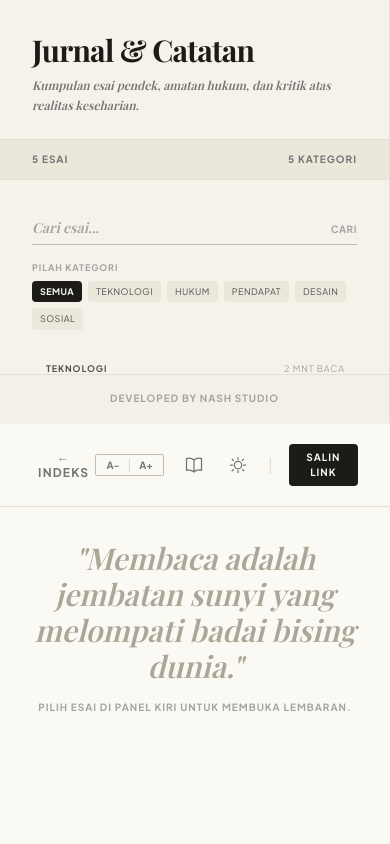
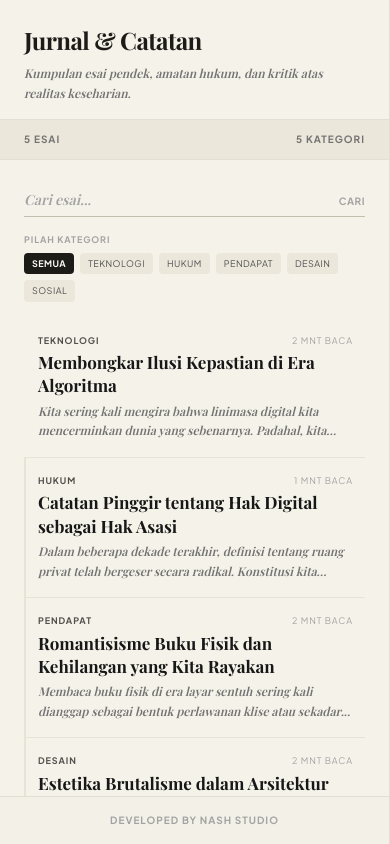
Before and after one commit to nashstudio26/tes-json-blog-, a plain HTML site: page index.html in a window 390 px wide. Drawn offline with nearby package versions, Linux system fonts and the light colour scheme; a web font is replaced by a local one.

Commit message:
Update index.html

```diff
--- a/index.html
+++ b/index.html
@@ -114,11 +114,11 @@
   <div class="grid grid-cols-1 md:grid-cols-12 h-[100dvh] max-h-[100dvh] w-full overflow-hidden">
 
     <!-- SISI KIRI: PANEL NAVIGASI & DAFTAR JURNAL (Compact & Sticky Header) -->
-    <aside id="panel-left" class="md:col-span-5 lg:col-span-4 bg-cream-sidebar dark:bg-charcoal-sidebar border-r border-[#e3dfd3] dark:border-neutral-800 flex flex-col h-full max-h-full overflow-hidden transition-colors duration-400">
+    <aside id="panel-left" class="flex md:col-span-5 lg:col-span-4 bg-cream-sidebar dark:bg-charcoal-sidebar border-r border-[#e3dfd3] dark:border-neutral-800 flex-col h-full max-h-full overflow-hidden transition-colors duration-400">
 
       <!-- Identitas Editorial (Pinned Header) -->
-      <div class="p-8 pb-6 border-b border-[#e3dfd3] dark:border-neutral-800 flex-none">
-        <h1 id="site-title" class="font-serif text-3xl md:text-4xl tracking-tight font-bold mb-2 cursor-pointer transition-all" onclick="resetRouter()">
+      <div class="p-6 md:p-8 pb-4 md:pb-6 border-b border-[#e3dfd3] dark:border-neutral-800 flex-none">
+        <h1 id="site-title" class="font-serif text-2xl sm:text-3xl md:text-4xl tracking-tight font-bold mb-2 cursor-pointer transition-all" onclick="resetRouter()">
           Jurnal & Catatan
         </h1>
         <p id="site-subtitle" class="text-xs text-neutral-500 dark:text-neutral-400 font-serif italic leading-relaxed">
@@ -127,13 +127,13 @@
       </div>
 
       <!-- Statistik Buku (Feature 8 - Pinned) -->
-      <div class="px-8 py-3 bg-[#ebe7db] dark:bg-neutral-900/40 border-b border-[#e3dfd3] dark:border-neutral-800 flex justify-between text-[10px] tracking-widest uppercase text-neutral-500 font-bold flex-none">
+      <div class="px-6 md:px-8 py-3 bg-[#ebe7db] dark:bg-neutral-900/40 border-b border-[#e3dfd3] dark:border-neutral-800 flex justify-between text-[10px] tracking-widest uppercase text-neutral-500 font-bold flex-none">
         <span id="stat-count-posts">0 Esai</span>
         <span id="stat-count-categories">0 Kategori</span>
       </div>
 
       <!-- Ruang Kontrol (Search & Filter Kategori - Pinned) -->
-      <div class="p-8 pb-4 space-y-4 flex-none">
+      <div class="p-6 md:p-8 pb-4 space-y-4 flex-none">
         <!-- Pencarian Minimalis (Feature 9) -->
         <div class="relative">
           <input
@@ -155,7 +155,7 @@
       </div>
 
       <!-- Daftar Jurnal Sastra (Feature 10 - Scrollable secara terisolasi) -->
-      <div class="flex-grow overflow-y-auto custom-scroll px-8 pb-4">
+      <div class="flex-grow overflow-y-auto custom-scroll px-6 md:px-8 pb-4">
         <div id="index-list" class="divide-y divide-[#e3dfd3]/80 dark:divide-neutral-800/80">
           <!-- Item list dinamis -->
         </div>
@@ -172,7 +172,7 @@
     </aside>
 
     <!-- SISI KANAN: RUANG MEMBACA NOVEL (Comfortable Read Pane) -->
-    <main id="panel-right" class="md:col-span-7 lg:col-span-8 flex flex-col h-full max-h-full bg-cream dark:bg-charcoal overflow-hidden transition-colors duration-400 relative">
+    <main id="panel-right" class="hidden md:flex md:col-span-7 lg:col-span-8 flex-col h-full max-h-full bg-cream dark:bg-charcoal overflow-hidden transition-colors duration-400 relative">
 
       <!-- Progress Bar Membaca (Feature 4 - Selalu Terkunci di Atas) -->
       <div class="w-full h-[2px] bg-neutral-200/50 dark:bg-neutral-800/50 flex-none">
@@ -180,7 +180,7 @@
       </div>
 
       <!-- Header Kontrol Ruang Baca (Toggle Tema, Resizer, & About) -->
-      <div class="px-8 md:px-12 py-5 border-b border-[#e3dfd3] dark:border-neutral-800 flex items-center justify-between bg-cream/90 dark:bg-charcoal/90 backdrop-blur-sm z-20 flex-none transition-colors duration-400">
+      <div class="px-6 md:px-12 py-4 md:py-5 border-b border-[#e3dfd3] dark:border-neutral-800 flex items-center justify-between bg-cream/90 dark:bg-charcoal/90 backdrop-blur-sm z-20 flex-none transition-colors duration-400">
         <!-- Tombol Kembali khusus Mobile -->
         <button onclick="mobileExitReader()" class="md:hidden flex items-center gap-1 text-xs uppercase tracking-widest font-bold text-neutral-500">
           ← Indeks
@@ -192,7 +192,7 @@
 
         <!-- Tombol Aksi, Resizer Teks, About Info, & Minimalis Theme Toggle -->
         <div class="flex items-center gap-4">
-          <!-- Fitur Baru: Pengubah Ukuran Huruf (Font Resizer) -->
+          <!-- Fitur Pengubah Ukuran Huruf (Font Resizer) -->
           <div class="flex items-center gap-1 border border-[#c2bfae] dark:border-neutral-700 rounded-sm px-1.5 py-0.5" title="Sesuaikan Ukuran Teks">
             <button onclick="adjustFontSize(-1)" class="text-[10px] font-bold px-1 text-neutral-500 hover:text-ink dark:hover:text-bone transition-colors" title="Perkecil Teks">A-</button>
             <span class="text-neutral-300 dark:text-neutral-700 text-xs">|</span>
@@ -224,7 +224,7 @@
       </div>
 
       <!-- AREA BACA UTAMA (Scroll Internal Mandiri, dengan Padding Bawah Besar untuk Mencegah Bug Potong Konten) -->
-      <div id="reader-scroll-viewport" class="flex-grow overflow-y-auto custom-scroll px-8 md:px-16 py-12 pb-36">
+      <div id="reader-scroll-viewport" class="flex-grow overflow-y-auto custom-scroll px-6 md:px-16 py-8 md:py-12 pb-36">
 
         <!-- Artikel Aktif -->
         <div id="active-story-container" class="max-w-2xl mx-auto hidden article-fade">
@@ -304,7 +304,7 @@
       <div id="about-text" class="font-serif text-sm leading-relaxed text-neutral-700 dark:text-neutral-300 space-y-3">
         <!-- Paragraf deskripsi tentang web akan diinjeksi di sini -->
       </div>
-      <!-- Footer Popup Baru Terpusat (Tanpa baris terpisah individual) -->
+      <!-- Footer Popup Baru Terpusat -->
       <div class="text-[10px] uppercase tracking-widest text-neutral-400 font-bold border-t border-[#e3dfd3] dark:border-neutral-800 pt-4 text-center">
         <span id="about-footer-text">Developed by Nash Studio</span>
       </div>
@@ -387,7 +387,7 @@
         },
         {
           "id": 5,
-          "title": "Membaca Ulang Makna Sukses di Generasi yang Lelah",
+          "title": "Memboca Ulang Makna Sukses di Generasi yang Lelah",
           "date": "2026-03-11",
           "category": "Sosial",
           "content": "Narasi tentang kesuksesan yang dianut oleh masyarakat urban hari ini hampir selalu berkelindan dengan produktivitas tanpa batas. Fenomena *hustle culture* memaksa kita untuk merasa bersalah ketika sedang beristirahat. Kita diajarkan untuk memonetisasi hobi, membangun personal branding sejak dini, dan mengukur nilai diri dari seberapa padat jadwal pekerjaan harian kita. Istirahat tidak lagi dianggap sebagai kebutuhan biologis yang lumrah, melainkan hadiah yang harus diperjuangkan lewat kerja keras berlebih.\n\nDampak dari siklus tanpa akhir ini adalah lahirnya generasi yang lelah secara kolektif (*burnout generation*) [1]. Kita terus berlari mengejar standar eksternal yang terus berubah, sementara ruang batin kita perlahan-lahan mengering. Ketika produktivitas dijadikan ukuran tunggal martabat manusia, kita kehilangan kapasitas untuk menikmati momen kekinian tanpa bayang-bayang kecemasan tentang hari esok.\n\nMendefinisikan ulang kesuksesan di era ini membutuhkan keberanian yang tidak sedikit. Sukses seharusnya tidak lagi diukur dari seberapa panjang daftar pencapaian profesional yang bisa kita pamerkan, melainkan dari seberapa besar kendali yang kita miliki atas waktu kita sendiri, dan seberapa dalam ketenangan pikiran yang bisa kita pertahankan di tengah dunia yang terus menuntut kita untuk bergerak cepat [2].",
@@ -409,6 +409,9 @@
       document.getElementById('search-input').addEventListener('input', runSearch);
       document.getElementById('reader-scroll-viewport').addEventListener('scroll', handleViewportScroll);
       window.addEventListener('hashchange', router);
+
+      // Deteksi perubahan ukuran viewport untuk responsive view
+      window.addEventListener('resize', applyResponsiveViews);
 
       // Listener klik di luar modal 'About' untuk menutup popup
       document.getElementById('about-popup').addEventListener('click', (e) => {
@@ -563,6 +566,7 @@
         displayWelcome();
       }
       displayPostList();
+      applyResponsiveViews(); // Mengontrol status visibilitas panel responsive
     }
 
     function displayWelcome() {
@@ -600,12 +604,6 @@
       container.classList.remove('article-fade');
       void container.offsetWidth; // Force reflow
       container.classList.add('article-fade');
-
-      // Mobile responsive panel toggle
-      if (window.innerWidth < 768) {
-        document.getElementById('panel-left').classList.add('hidden');
-        document.getElementById('panel-right').classList.remove('hidden');
-      }
     }
 
     function renderNarrativeText(content) {
@@ -631,6 +629,39 @@
         p.innerHTML = txt;
         target.appendChild(p);
       });
+    }
+
+    // --- KONTROL RESPONSIVE MOBILE SANGAT AMAN ---
+    // Menyembunyikan salah satu panel secara dinamis pada mobile (Mencegah Layar Macet / Overlap)
+    function applyResponsiveViews() {
+      const isMobile = window.innerWidth < 768;
+      const leftPanel = document.getElementById('panel-left');
+      const rightPanel = document.getElementById('panel-right');
+
+      if (isMobile) {
+        if (activePostId !== null) {
+          // Sedang membaca artikel: sembunyikan sidebar, tampilkan reader
+          leftPanel.classList.add('hidden');
+          leftPanel.classList.remove('flex');
+
+          rightPanel.classList.remove('hidden');
+          rightPanel.classList.add('flex');
+        } else {
+          // Di halaman utama: tampilkan sidebar, sembunyikan reader
+          leftPanel.classList.remove('hidden');
+          leftPanel.classList.add('flex');
+
+          rightPanel.classList.add('hidden');
+          rightPanel.classList.remove('flex');
+        }
+      } else {
+        // Desktop: Tampilkan kedua panel secara asimetris berdampingan
+        leftPanel.classList.remove('hidden');
+        leftPanel.classList.add('flex');
+
+        rightPanel.classList.remove('hidden');
+        rightPanel.classList.add('flex');
+      }
     }
 
     // --- POPUP CATATAN KAKI INSTAN (Melayang di tengah bawah) ---
@@ -674,7 +705,7 @@
       box.classList.add('scale-95');
     }
 
-    // --- FITUR BARU: PENGATUR UKURAN TEKS (AA RESIZER) ---
+    // --- FITUR: PENGATUR UKURAN TEKS (AA RESIZER) ---
     function adjustFontSize(delta) {
       currentFontSize = Math.min(maxFontSize, Math.max(minFontSize, currentFontSize + delta));
       document.getElementById('story-text-body').style.fontSize = `${currentFontSize}px`;
@@ -765,8 +796,6 @@
     }
 
     function mobileExitReader() {
-      document.getElementById('panel-left').classList.remove('hidden');
-      document.getElementById('panel-right').classList.add('hidden');
       window.location.hash = '';
     }
 
```
